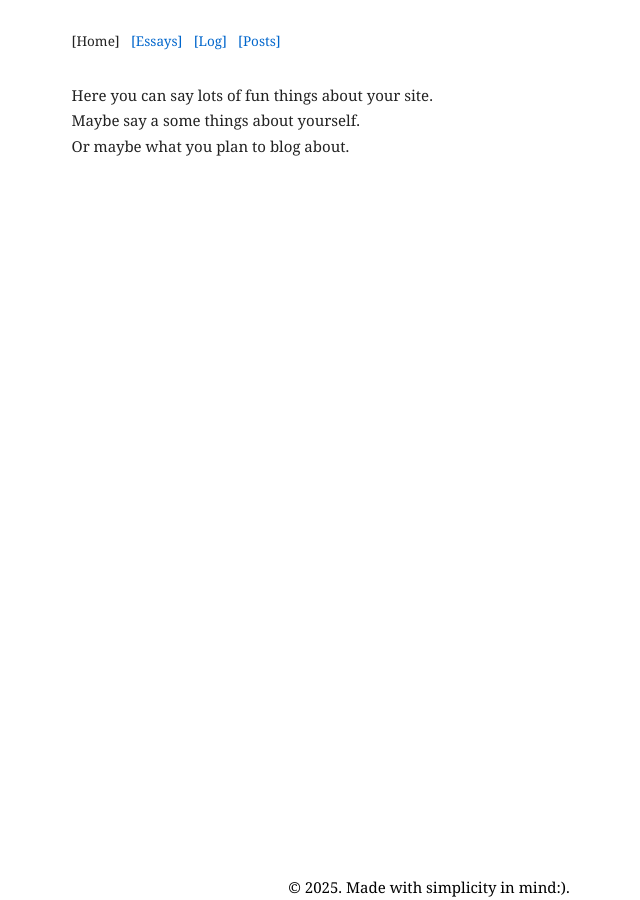
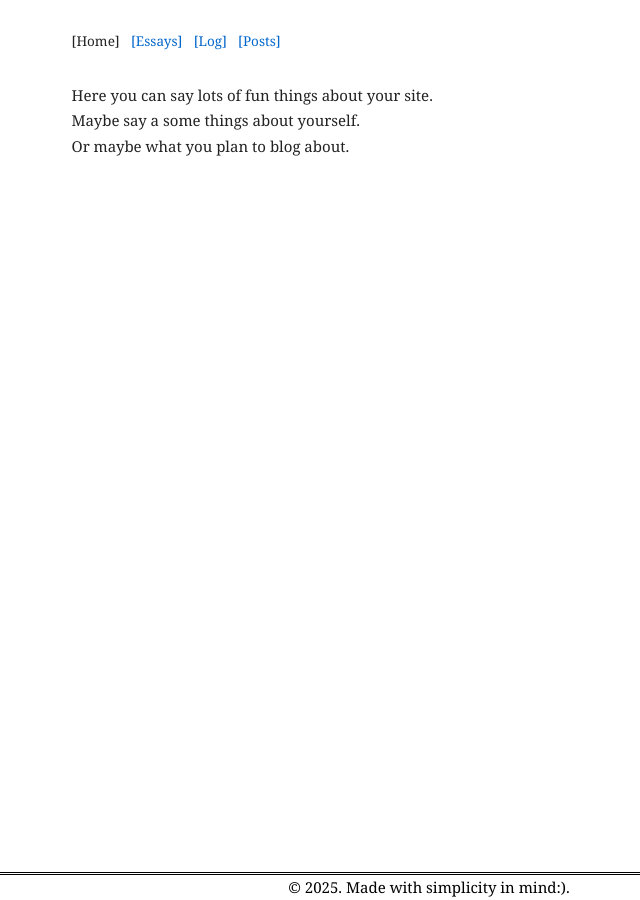
Before and after one commit to HJahanshiri/Hjahanshiri.github.io, a Jekyll site: the page built from index.md, in a window 1280 px wide. Shown: the whole page, without its empty margins (211-851 px from the left). Built offline with Jekyll 4.4.1, drawn with Linux system fonts in a browser that asks for light colours; our own code applies the rules of GitHub Pages for plain Markdown files.

Commit message:
Update default.html

```diff
--- a/_layouts/default.html
+++ b/_layouts/default.html
@@ -265,6 +265,7 @@
       background-color: rgb(255, 255, 255);
       color: rgb(0, 0, 0);
       text-align: center;
+      border-top: double
     }
     </style>
 
```
